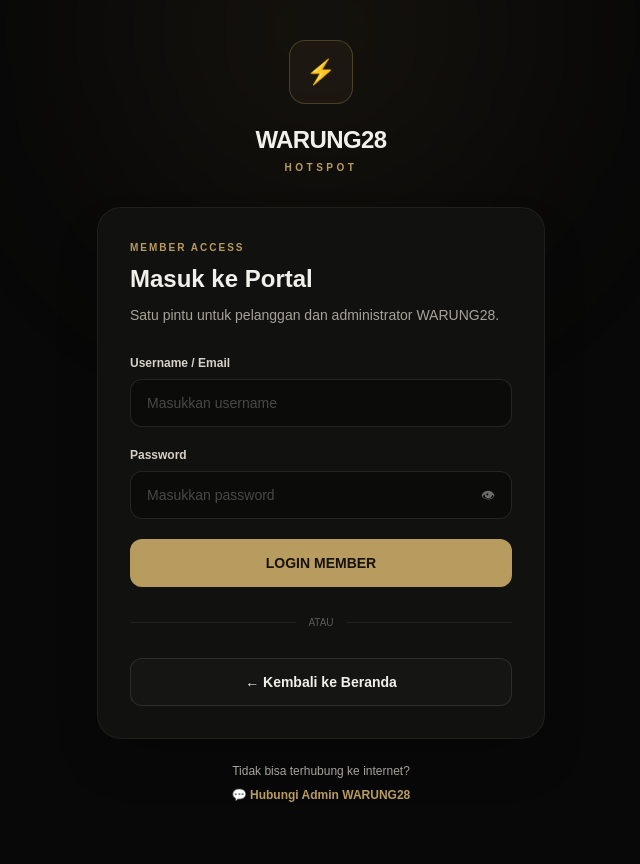
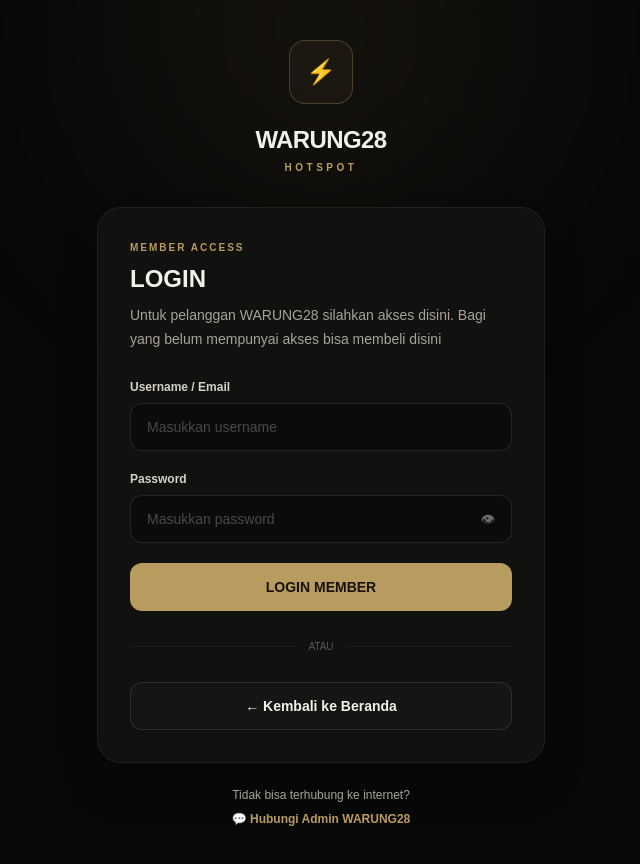
Before and after one commit to havanabulk/wifiwarung, a Next.js app: page /login in a window 1280 px wide. Shown: the top 864 px of the page, without its empty margins (319-959 px from the left). Built offline with nearby package versions, Linux system fonts and the light colour scheme; no server answers.

Commit message:
Update login page text and heading

```diff
--- a/app/login/page.tsx
+++ b/app/login/page.tsx
@@ -214,7 +214,7 @@ export default function LoginPage() {
                 text-[#f2f0ea]
               "
             >
-              Masuk ke Portal
+              LOGIN
             </h2>
 
             <p
@@ -225,8 +225,7 @@ export default function LoginPage() {
                 text-[#a7a39a]
               "
             >
-              Satu pintu untuk pelanggan
-              dan administrator WARUNG28.
+              Untuk pelanggan WARUNG28 silahkan akses disini. Bagi yang belum mempunyai akses bisa membeli <a href="/#pakages">disini</a>
             </p>
 
           </div>
```
